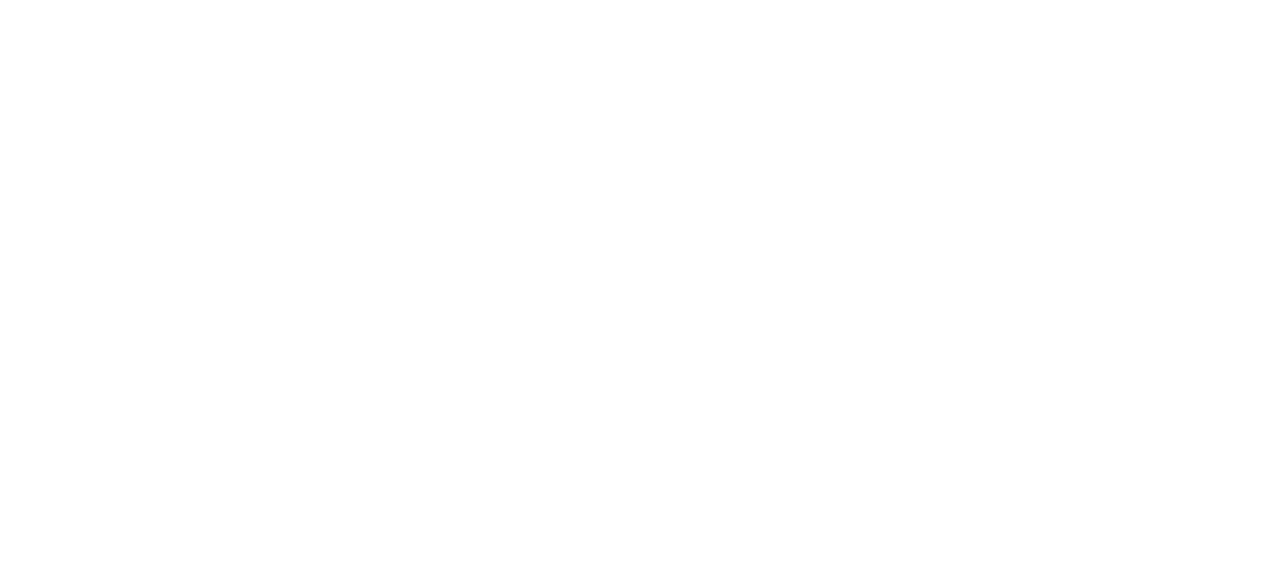
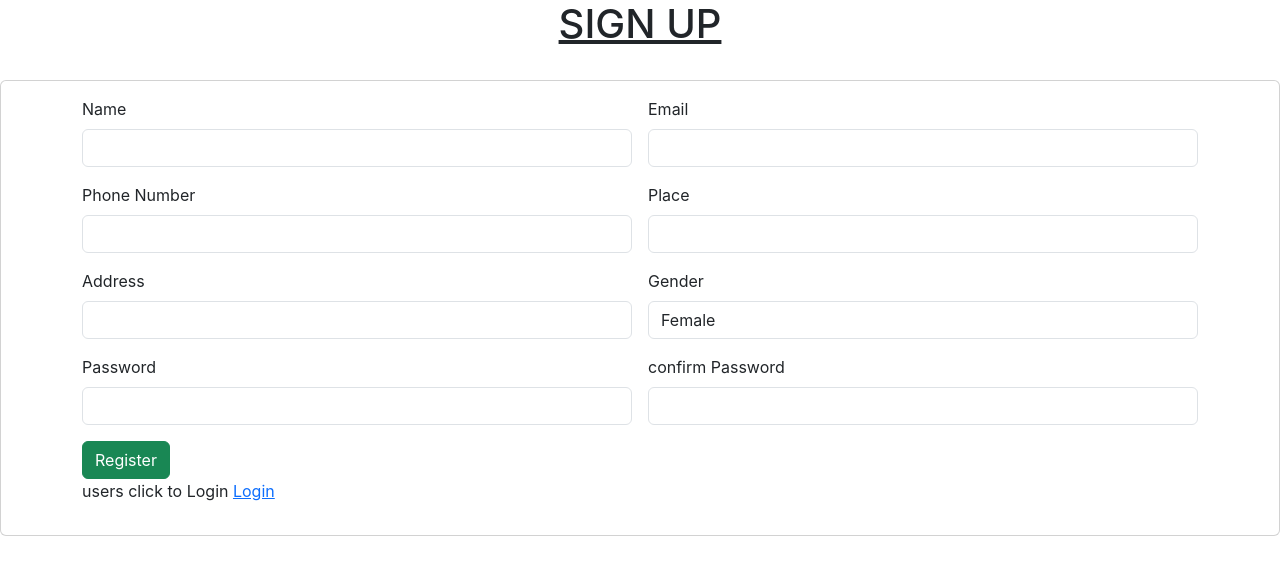
Before and after one commit to ashnadsilva23/miniproject-laundryapp-frontend, a React (Create React App) app: page /adduser in a window 1280 px wide. Shown: the top 574 px of the page. Built offline with nearby package versions, Linux system fonts and the light colour scheme.

Commit message:
signup completed

```diff
--- a/src/App.js
+++ b/src/App.js
@@ -1,8 +1,15 @@
+import { BrowserRouter, Route, Routes } from 'react-router-dom';
 import './App.css';
+import AddUser from './components/AddUser';
 
 function App() {
   return (
     <div>
+      <BrowserRouter>
+      <Routes>
+        <Route path='/adduser' element={<AddUser/>}/>
+      </Routes>
+      </BrowserRouter>
 
     </div>
   );
--- /dev/null
+++ b/src/components/AddUser.jsx
@@ -0,0 +1,110 @@
+import axios from 'axios'
+import React, { useState } from 'react'
+import { Link } from 'react-router-dom'
+
+const AddUser = () => {
+    const [data, changeData] = useState({
+         "name":"",
+        "phone":"",
+        "place":"",
+        "address":"",
+        "gender":"",
+        "email":"",
+        "password":"",
+        "confirmpswd":""
+
+    })
+    const inputHandler = (event) => {
+        changeData({ ...data, [event.target.name]: event.target.value })
+
+    }
+
+    const readValue = () => {
+
+        console.log(data)
+        if(data.password==data.confirmpswd)
+            {
+        axios.post("http://localhost:3030/signUp", data).then(
+            (response) => {
+                console.log(response.data)
+                if (response.data.status == "success") {
+                    alert("successfully added")
+                }
+                else {
+                    alert("failed")
+                }
+
+            }
+        )
+    }
+    else{
+        alert("check password")
+    }
+    }
+  return (
+    <div>
+
+    <h1 align="center"><u>SIGN UP</u></h1><br></br>
+    <div className="card">
+<div class="card-body">
+    <div className="container">
+
+        <div className="row">
+            <div className="col">
+                <div className="col-12 col-sm-12 col-md-12 col-lg-12 col-xl-12 col-xxl-12">
+                    <div className="row g-3">
+                    <div className="col col-12 col-sm-6 col-md-6 col-lg-6 col-xl-6 col-xxl-6">
+                    <label htmlFor="" className="form-label">Name</label>
+                            <input type="text" className="form-control" name='name' value={data.name} onChange={inputHandler} />
+                        </div>
+                        <div className="col col-12 col-sm-6 col-md-6 col-lg-6 col-xl-6 col-xxl-6">
+                            <label htmlFor="" className="form-label">Email</label>
+                            <input type="text" className="form-control" name='email' value={data.email} onChange={inputHandler} />
+                        </div>
+                        <div className="col col-12 col-sm-6 col-md-6 col-lg-6 col-xl-6 col-xxl-6">
+                            <label htmlFor="" className="form-label">Phone Number</label>
+                            <input type="text" className="form-control" name='phone' value={data.phone} onChange={inputHandler} />
+                        </div>
+                        <div className="col col-12 col-sm-6 col-md-6 col-lg-6 col-xl-6 col-xxl-6">
+                            <label htmlFor="" className="form-label">Place </label>
+                            <input type="text" className="form-control" name='place' value={data.place} onChange={inputHandler} />
+                        </div>
+                        <div className="col col-12 col-sm-6 col-md-6 col-lg-6 col-xl-6 col-xxl-6">
+                            <label htmlFor="" className="form-label">Address </label>
+                            <input type="text" className="form-control" name='address' value={data.address} onChange={inputHandler} />
+                        </div>
+                        <div className="col col-12 col-sm-6 col-md-6 col-lg-6 col-xl-6 col-xxl-6">
+                            <label htmlFor="" className="form-label">Gender </label>
+                            <select  id="" className="form-control"  name='gender' value={data.gender} onChange={inputHandler}>
+                                <option value="Female">Female</option>
+                                <option value="Male">Male</option>
+                                <option value="Others">Others</option>
+                            </select>
+
+                        </div>
+                        <div className="col col-12 col-sm-6 col-md-6 col-lg-6 col-xl-6 col-xxl-6">
+                        <label htmlFor="" className="form-label">Password</label>
+                            <input type="text" className="form-control" name='password' value={data.password} onChange={inputHandler} />
+                        </div>
+                        <div className="col col-12 col-sm-6 col-md-6 col-lg-6 col-xl-6 col-xxl-6">
+                                <label htmlFor="" className="form-label"> confirm Password</label>
+                                <input type="password" className="form-control" name='confirmpswd' value={data.confirmpswd} onChange={inputHandler} />
+                            </div>
+
+                        <div className="col col-12 col-sm-6 col-md-6 col-lg-6 col-xl-6 col-xxl-6">
+                            <button className="btn btn-success" onClick={readValue}>Register</button>
+                            <p> users click to Login <Link to="/">Login</Link></p>
+
+                        </div>
+                    </div>
+                </div>
+            </div>
+        </div>
+    </div>
+</div>
+</div>
+</div>
+  )
+}
+
+export default AddUser
```
